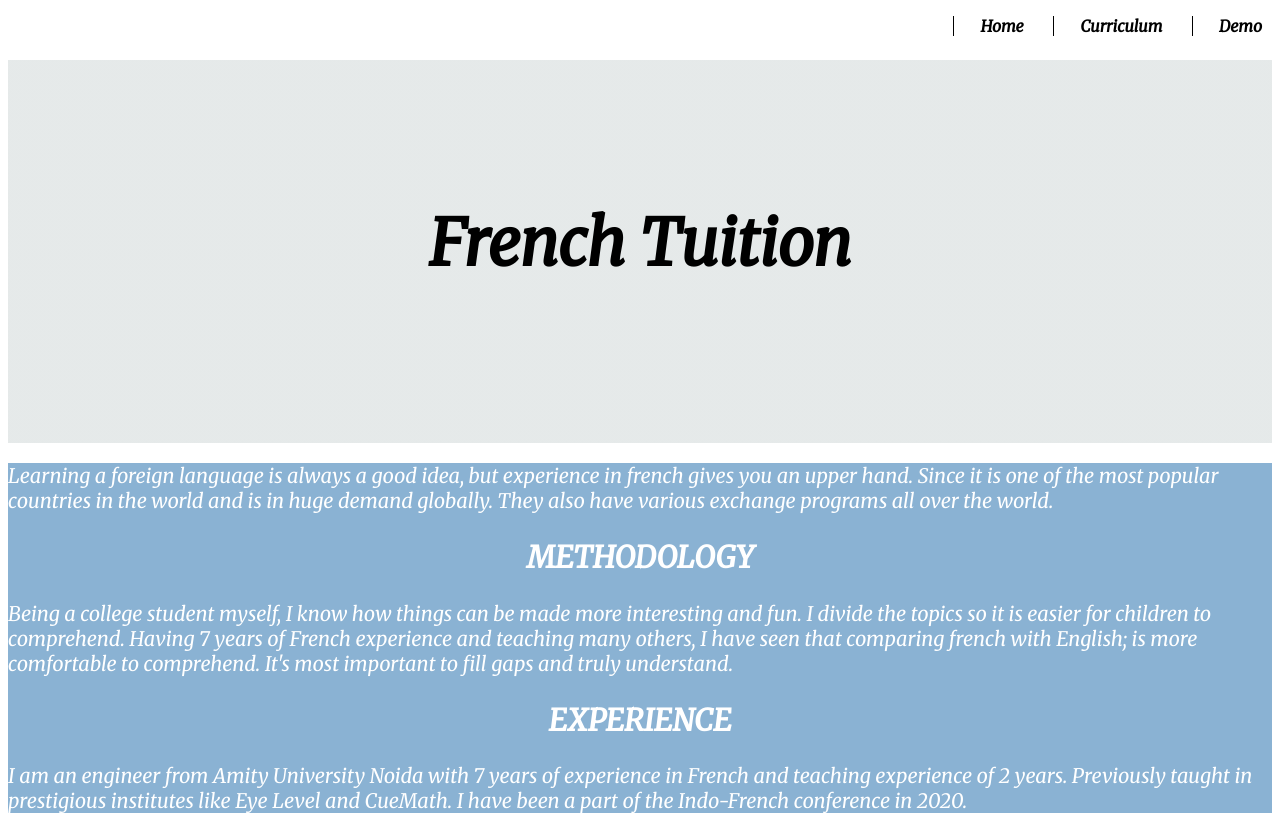
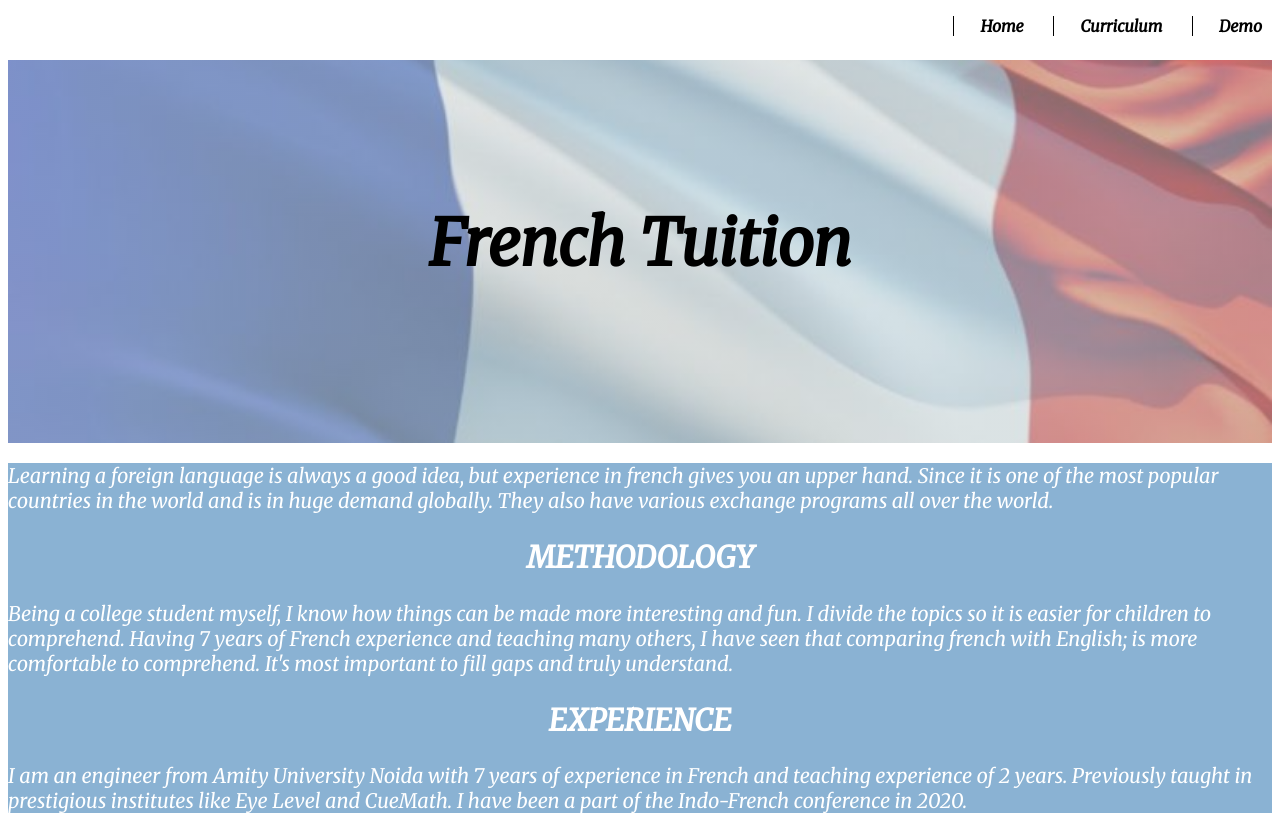
Before and after one commit to vridhi1/French-Class, a plain HTML site: page index.html in a window 1280 px wide. Shown: the top 816 px of the page. Drawn offline with Linux system fonts and the light colour scheme.

Commit message:
Update style.css

```diff
--- a/style.css
+++ b/style.css
@@ -34,7 +34,7 @@ overflow: hidden;
 }
 
 .opac{
-background-image:linear-gradient(rgba(204, 212, 212, 0.5), rgba(204, 212, 212, 0.5)),url('images/back1.JPG');
+background-image:linear-gradient(rgba(204, 212, 212, 0.5), rgba(204, 212, 212, 0.5)),url('back1.JPG');
 height: 50%;
 background-position: center;
 background-size: cover;
```
